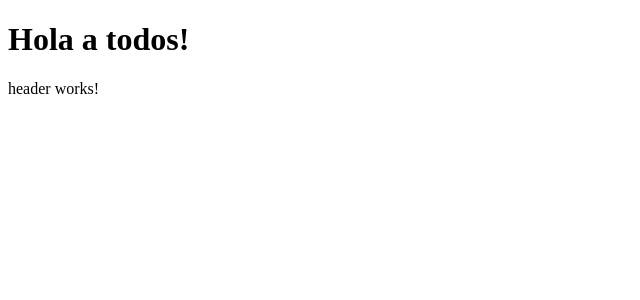
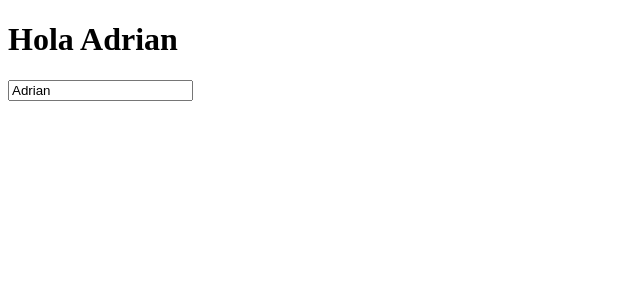
Before and after one commit to Mariacabriles29/projectAngular, an Angular app: page / in a window 1280 px wide. Shown: the top 300 px of the page, without its empty margins (0-640 px from the left). Built offline with nearby package versions, Linux system fonts and the light colour scheme.

Commit message:
feat: create variable

```diff
--- a/src/app/app.component.html
+++ b/src/app/app.component.html
@@ -1,4 +1,7 @@
-<h1>Hola a todos!</h1>
-<app-header></app-header>
+<h1>Hola {{userName}}</h1>
+<!-- <app-header></app-header> -->
+
+
+<input type="text" [value]="userName" />
 
 <router-outlet />
--- a/src/app/app.component.ts
+++ b/src/app/app.component.ts
@@ -1,13 +1,14 @@
 import { Component } from '@angular/core';
 import { RouterOutlet } from '@angular/router';
-import { HeaderComponent } from './components/header/header.component';
+//import { HeaderComponent } from './components/header/header.component';
 
 @Component({
   selector: 'app-root',
-  imports: [RouterOutlet, HeaderComponent],
+  imports: [RouterOutlet],
   templateUrl: './app.component.html',
   styleUrl: './app.component.css',
 })
 export class AppComponent {
   title = 'projectAngular';
+  userName: string = 'Adrian';
 }
```
